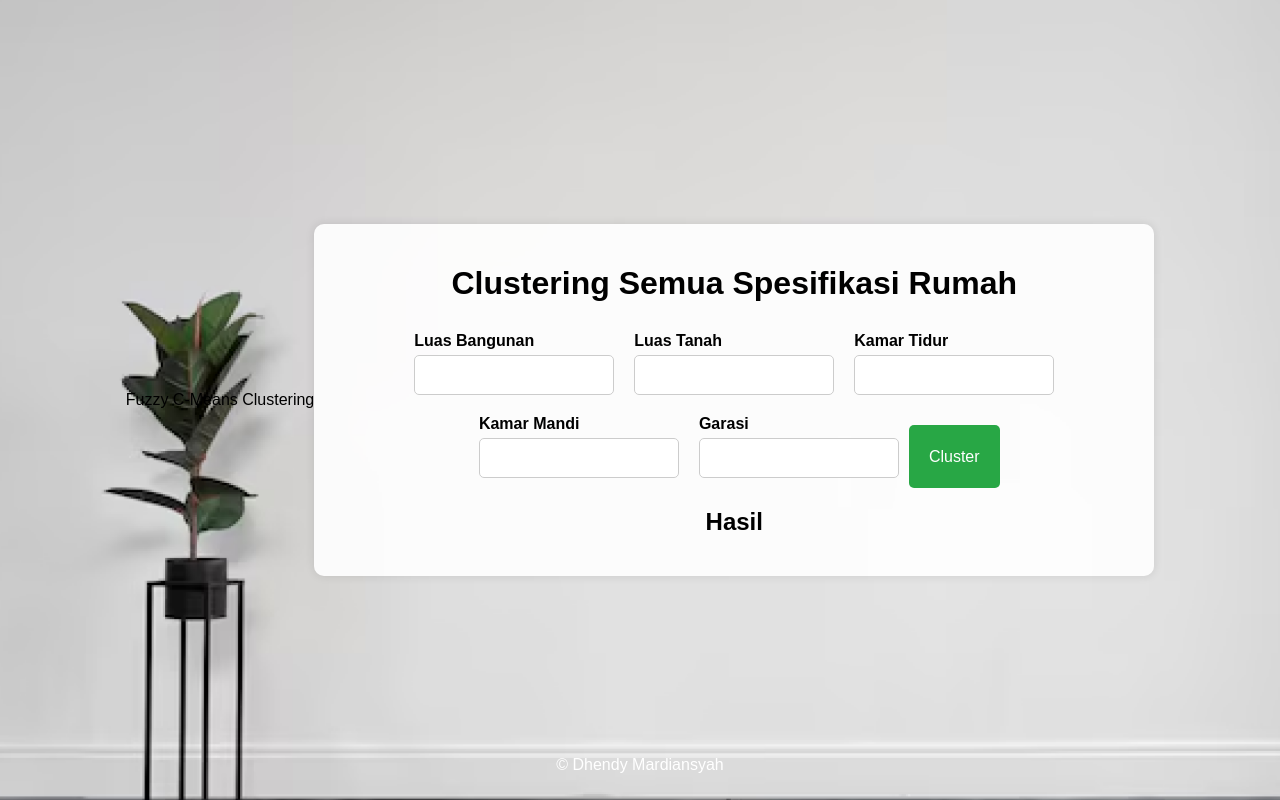
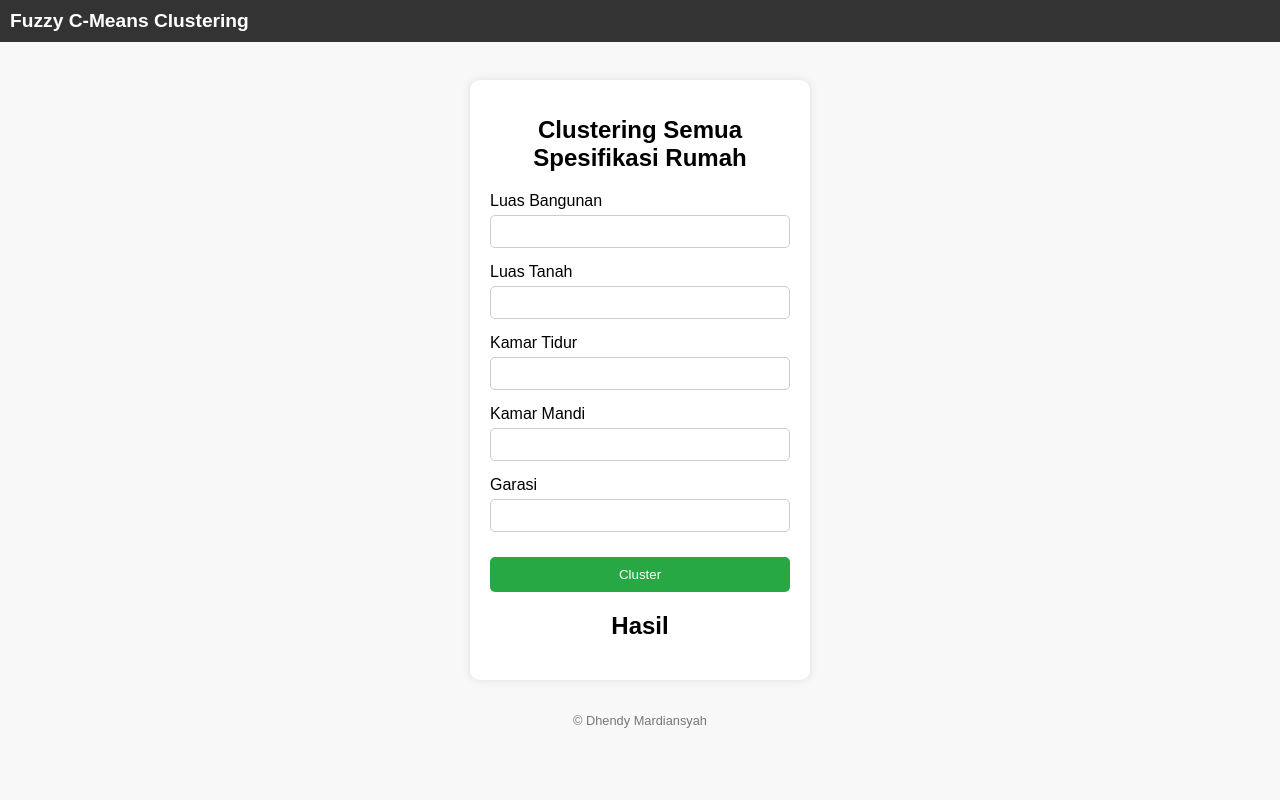
Before and after one commit to noobpalabr/clusteringperumahan, a Flask app: page / in a window 1280 px wide. Run offline with Flask 2, Linux system fonts and the light colour scheme; parts of the project's set-up code (start-up, migrations or seed data) failed here and were passed over.

Commit message:
Update styles.css

```diff
--- a/static/styles.css
+++ b/static/styles.css
@@ -1,70 +1,77 @@
 body {
     font-family: Arial, sans-serif;
-    background-image: url("/static/bg.png");
-    background-size: cover;
-    background-position: center;
-    background-repeat: no-repeat;
-    background-attachment: fixed;
+    background-color: #f8f8f8;
     margin: 0;
     padding: 0;
     display: flex;
-    justify-content: center;
+    flex-direction: column;
     align-items: center;
-    height: 100vh;
-    text-align: center;
+}
+
+.navbar {
+    width: 100%;
+    background-color: #333;
+    padding: 10px;
+    color: white;
+    text-align: left;
+    position: fixed;
+    top: 0;
+    left: 0;
+}
+
+.navbar .navbar-brand {
+    font-size: 1.2em;
+    font-weight: bold;
 }
 
 .container {
-    background-color: rgba(255, 255, 255, 0.9); /* Semi-transparent white */
-    padding: 20px;
+    background-color: #fff;
     border-radius: 10px;
     box-shadow: 0 0 10px rgba(0, 0, 0, 0.1);
-    width: 80%;
-    max-width: 800px;
+    padding: 20px;
+    width: 300px;
     text-align: center;
+    margin-top: 80px; /* Adjusted for the navbar */
 }
 
 h1 {
+    font-size: 1.5em;
     margin-bottom: 20px;
 }
 
 .form-container {
     display: flex;
-    flex-wrap: wrap;
-    justify-content: center;
+    flex-direction: column;
+    gap: 15px;
 }
 
 .form-group {
     display: flex;
     flex-direction: column;
     align-items: flex-start;
-    margin: 10px;
-    width: 200px;
 }
 
-label {
+.form-group label {
     margin-bottom: 5px;
-    font-weight: bold;
 }
 
-input[type="text"] {
+.form-group input {
     width: 100%;
-    padding: 10px;
-    font-size: 16px;
+    padding: 8px;
+    box-sizing: border-box;
     border: 1px solid #ccc;
     border-radius: 5px;
-    box-sizing: border-box;
 }
 
 .submit-btn {
-    padding: 10px 20px;
-    font-size: 16px;
+    background-color: #28a745;
     color: white;
-    background-color: #28a745;
     border: none;
+    padding: 10px;
+    border-radius: 5px;
     cursor: pointer;
-    border-radius: 5px;
-    margin-top: 20px;
+    width: 100%;
+    margin-top: 10px;
 }
 
 .submit-btn:hover {
@@ -76,9 +83,7 @@ input[type="text"] {
 }
 
 footer {
-    position: absolute;
-    bottom: 10px;
-    width: 100%;
-    text-align: center;
-    color: white;
+    margin-top: 20px;
+    font-size: 0.8em;
+    color: #777;
 }
```
